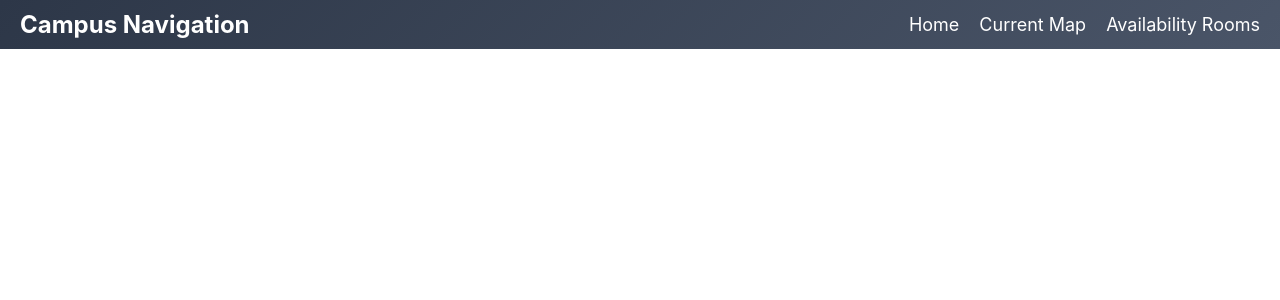
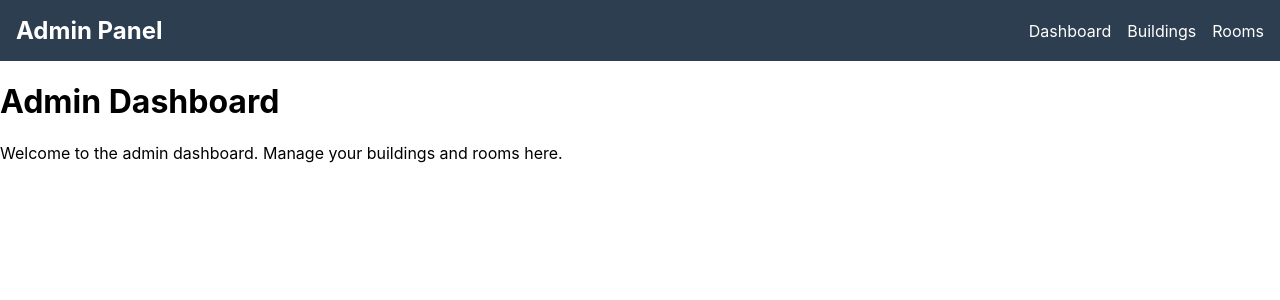
Before and after one commit to Melvinjonesdx/happyfoxHackathon, a React (Create React App) app in the folder frontend/: page /admin/dashboard in a window 1280 px wide. Shown: the top 300 px of the page. Built offline with nearby package versions, Linux system fonts and the light colour scheme.

Commit message:
git commit "updated admin"

```diff
--- a/frontend/public/index.html
+++ b/frontend/public/index.html
@@ -29,6 +29,7 @@
   <body>
     <noscript>You need to enable JavaScript to run this app.</noscript>
     <div id="root"></div>
+    <div id="admin-root"></div>
     <!--
       This HTML file is a template.
       If you open it directly in the browser, you will see an empty page.
--- /dev/null
+++ b/frontend/src/admin/App.jsx
@@ -0,0 +1,23 @@
+import React from 'react';
+import { BrowserRouter as Router, Routes, Route, Navigate } from 'react-router-dom';
+import AdminDashboard from './Pages/AdminDashboard';
+import AdminBuildings from './Pages/AdminBuildings';
+import AdminRooms from './Pages/AdminRooms';
+
+const AdminApp = () => {
+  return (
+    <Router>
+      <Routes>
+        <Route path="/admin/dashboard" element={<AdminDashboard />} />
+        <Route path="/admin/buildings" element={<AdminBuildings />} />
+        <Route path="/admin/rooms" element={<AdminRooms />} />
+        {/* Redirect /admin to /admin/dashboard */}
+        <Route path="/admin" element={<Navigate to="/admin/dashboard" replace />} />
+        {/* Fallback for unmatched routes */}
+        <Route path="*" element={<Navigate to="/admin/dashboard" replace />} />
+      </Routes>
+    </Router>
+  );
+};
+
+export default AdminApp;
--- /dev/null
+++ b/frontend/src/admin/Pages/AdminBuildings.jsx
@@ -0,0 +1,14 @@
+import React from 'react';
+import AdminHeader from '../components/AdminHeader';
+
+const AdminBuildings = () => {
+  return (
+    <div>
+      <AdminHeader />
+      <h1>Manage Buildings</h1>
+      <p>Here you can add, edit, or delete buildings.</p>
+    </div>
+  );
+};
+
+export default AdminBuildings;
--- /dev/null
+++ b/frontend/src/admin/Pages/AdminDashboard.jsx
@@ -0,0 +1,14 @@
+import React from 'react';
+import AdminHeader from '../components/AdminHeader';
+
+const AdminDashboard = () => {
+  return (
+    <div>
+      <AdminHeader />
+      <h1>Admin Dashboard</h1>
+      <p>Welcome to the admin dashboard. Manage your buildings and rooms here.</p>
+    </div>
+  );
+};
+
+export default AdminDashboard;
--- /dev/null
+++ b/frontend/src/admin/Pages/AdminRooms.jsx
@@ -0,0 +1,14 @@
+import React from 'react';
+import AdminHeader from '../components/AdminHeader';
+
+const AdminRooms = () => {
+  return (
+    <div>
+      <AdminHeader />
+      <h1>Manage Rooms</h1>
+      <p>Here you can add, edit, or delete rooms.</p>
+    </div>
+  );
+};
+
+export default AdminRooms;
--- /dev/null
+++ b/frontend/src/admin/components/AdminHeader.jsx
@@ -0,0 +1,17 @@
+import React from 'react';
+import styles from './AdminHeader.module.css';
+
+const AdminHeader = () => {
+  return (
+    <header className={styles.header}>
+      <div className={styles.logo}>Admin Panel</div>
+      <nav className={styles.nav}>
+        <a href="/admin/dashboard" className={styles.navLink}>Dashboard</a>
+        <a href="/admin/buildings" className={styles.navLink}>Buildings</a>
+        <a href="/admin/rooms" className={styles.navLink}>Rooms</a>
+      </nav>
+    </header>
+  );
+};
+
+export default AdminHeader;
--- /dev/null
+++ b/frontend/src/admin/components/AdminHeader.module.css
@@ -0,0 +1,28 @@
+.header {
+  background-color: #2c3e50;
+  color: white;
+  padding: 1rem;
+  display: flex;
+  justify-content: space-between;
+  align-items: center;
+}
+
+.logo {
+  font-size: 1.5rem;
+  font-weight: bold;
+}
+
+.nav {
+  display: flex;
+  gap: 1rem;
+}
+
+.navLink {
+  color: white;
+  text-decoration: none;
+  font-size: 1rem;
+}
+
+.navLink:hover {
+  text-decoration: underline;
+}
--- a/frontend/src/components/AvailabilityRooms.jsx
+++ b/frontend/src/components/AvailabilityRooms.jsx
@@ -97,14 +97,6 @@ const AvailabilityRooms = () => {
     setSelectedBuilding(null);
   };
 
-  if (loading) {
-    return <div className={styles.loading}>Loading...</div>;
-  }
-
-  if (error) {
-    return <div className={styles.error}>Error: {error}</div>;
-  }
-
   return (
     <div className={styles.container}>
       <div className={styles.controls}>
@@ -142,6 +134,9 @@ const AvailabilityRooms = () => {
         {error && <div className={styles.error}>{error}</div>}
       </div>
 
+      {loading ? (
+        <div className={styles.loading}>Loading...</div>
+      ) : (
         <div className={styles.buildingsGrid}>
           {buildings.map((building) => (
             <div
@@ -159,6 +154,7 @@ const AvailabilityRooms = () => {
             </div>
           ))}
         </div>
+      )}
 
       {selectedBuilding && (
         <div className={styles.modalOverlay}>
--- a/frontend/src/index.js
+++ b/frontend/src/index.js
@@ -3,6 +3,7 @@ import ReactDOM from 'react-dom/client';
 import './index.css';
 import App from './App';
 import reportWebVitals from './reportWebVitals';
+import AdminApp from '../src/admin/App';
 
 const root = ReactDOM.createRoot(document.getElementById('root'));
 root.render(
@@ -11,6 +12,7 @@ root.render(
   </React.StrictMode>
 );
 
+root.render(<AdminApp />);
 // If you want to start measuring performance in your app, pass a function
 // to log results (for example: reportWebVitals(console.log))
 // or send to an analytics endpoint. Learn more: https://bit.ly/CRA-vitals
```
Lines whose indentation alone changed are shown as unchanged.
